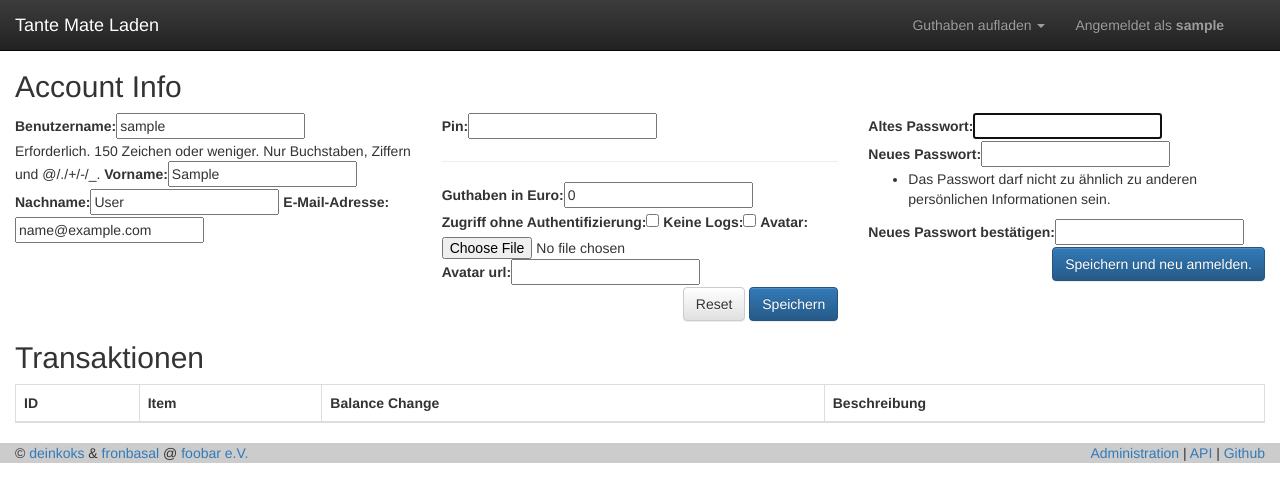
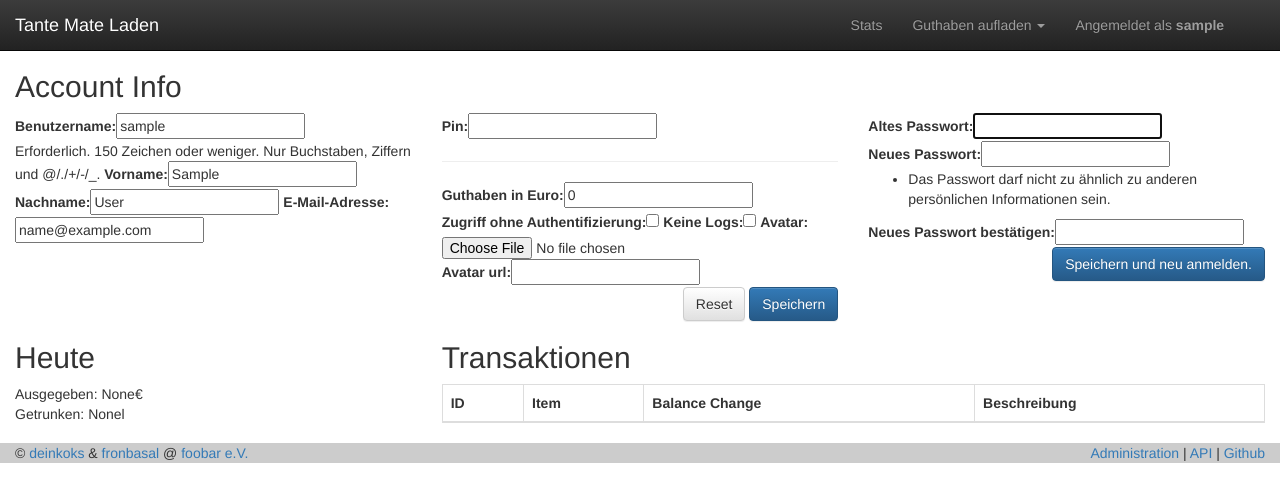
Before and after one commit to c3e/TanteMateLaden, a Django app: page /account/ in a window 1280 px wide. Shown: the top 502 px of the page. Run offline with Django 3.2, Linux system fonts and the light colour scheme; the visitor is signed in with stand-in values (Sample User, id 1); data that the repository does not hold is empty; parts of the project's set-up code (start-up, migrations or seed data) failed here and were passed over; some libraries are stand-ins or nearby versions; some web fonts are replaced.

Commit message:
basic user statistics & transaction log

```diff
--- a/TanteMateLaden/store/models.py
+++ b/TanteMateLaden/store/models.py
@@ -3,6 +3,7 @@ from django.contrib.auth.hashers import make_password, check_password
 from django.contrib.auth.models import User
 from django.db.models.signals import post_save
 from django.dispatch import receiver
+from django.utils import timezone
 from decimal import Decimal, InvalidOperation
 
 
@@ -79,6 +80,20 @@ class Account(models.Model):
 
         return check_password(raw_pin, self.pin, setter)
 
+    def last_day(self):
+        now = timezone.now()
+        transactions = self.user.transactionlog_set.filter(date__year=now.year,
+                         date__month=now.month,
+                         date__day=now.day)
+        items = transactions.exclude(item=None)
+        drinks = transactions.exclude(item__drink=None)
+        money_spend = items.aggregate(models.Sum('balance_change'))['balance_change__sum']
+        drinks = {'transactions': drinks}
+        drinks['volume'] = drinks['transactions'].aggregate(models.Sum('item__drink__volume'))['item__drink__volume__sum']
+        return {'transactions': transactions, 'spend': money_spend, 'drinks':drinks}
+
+
+
 
 # hook to the create/save methods of auth.models.User
 @receiver(post_save, sender=User)
--- a/TanteMateLaden/store/templates/layout.html
+++ b/TanteMateLaden/store/templates/layout.html
@@ -40,6 +40,7 @@
         <div id="navbar" class="navbar-collapse collapse">
           {% if request.user.is_authenticated %}
             <ul class="nav navbar-nav navbar-right">
+              <li><a href="{% url 'stats' %}">Stats</a></li>
               <li class="dropdown">
                 <a href="#" class="dropdown-toggle" data-toggle="dropdown" role="button" aria-haspopup="true" aria-expanded="false">Guthaben aufladen <span class="caret"></span></a>
                 <ul class="dropdown-menu">
@@ -56,11 +57,11 @@
               </li>
               <li><a href="{% url 'account-index' %}">
                 {% if request.user.account.avatar %}
-  <img src="{{ request.user.account.avatar.url }}" style="
-  max-height: 48px;
-  margin-top: -15px;
-  margin-bottom: -15px;
-  ">{% endif %}
+                <img src="{{ request.user.account.avatar.url }}" style="
+                max-height: 48px;
+                margin-top: -15px;
+                margin-bottom: -15px;
+                ">{% endif %}
 
 Angemeldet als <b>{{ request.user.username }}</b></a></li>
               <li><a href="{% url 'logout' %}"><i class="glyphicon glyphicon-off"></i></a>
--- a/TanteMateLaden/store/templates/store/account/index.html
+++ b/TanteMateLaden/store/templates/store/account/index.html
@@ -37,6 +37,17 @@
 		</div>
 	</form>
 
+	<div class="row">
+	<div class="col-md-4">
+	<h2>Heute</h2>
+	<p>
+	{% with request.user.account.last_day as stats %}
+	Ausgegeben: {{stats.spend}}€<br>
+	Getrunken: {{stats.drinks.volume}}l
+	</p>
+	{% endwith %}
+	</div>
+	<div class="col-md-8">
 	<h2>Transaktionen</h2>
 	<table class="table table-bordered">
 	<thead>
@@ -56,4 +67,6 @@
 	{% endfor %}
 	</tbody>
 	</table>
+	</div>
+	</div>
 {% endblock %}
--- a/TanteMateLaden/store/views.py
+++ b/TanteMateLaden/store/views.py
@@ -6,7 +6,7 @@ from django.contrib.auth import login, authenticate
 from django.contrib.auth.forms import UserCreationForm, UserChangeForm, PasswordChangeForm
 from django.http import Http404
 from django.db.models import Count, Avg
-from django.shortcuts import render, redirect
+from django.shortcuts import render, redirect, reverse
 
 from rest_framework import viewsets, status
 from rest_framework.decorators import api_view, permission_classes, detail_route
@@ -135,7 +135,7 @@ def signup(request):
             raw_password = form.cleaned_data.get('password1')
             user = authenticate(username=username, password=raw_password)
             login(request, user)
-            return redirect('/')
+            return redirect(reverse('index'))
     else:
         form = UserCreationForm()
     return render(request, 'registration/signup.html', {'form': form})
@@ -150,38 +150,40 @@ def indexView(request):
 
 
 def accountView(request):
-    userform = UserForm(instance=request.user, prefix="user")
-    accountform = AccountForm(instance=request.user.account, prefix="acc")
-    pwform = PasswordChangeForm(request.user, prefix="pw")
-    pinform = PinChangeForm(prefix="pin")
-    transactions = request.user.transactionlog_set.order_by('-id')
-    if request.method == 'POST':
-        if 'user-username' in request.POST:
-            userform = UserForm(request.POST, instance=request.user, prefix="user")
-            accountform = AccountForm(request.POST, request.FILES, instance=request.user.account, prefix="acc")
-            pinform = PinChangeForm(request.POST, prefix="pin")
-            if userform.has_changed() and userform.is_valid():
-                userform.save()
-            if accountform.has_changed() and accountform.is_valid():
-                accountform.save()
-                messages.success(request, 'Benutzerprofil aktualisiert')
-            if pinform.has_changed() and pinform.is_valid():
-                pin = pinform.cleaned_data['pin']
-                request.user.account.set_pin(pin)
-                messages.success(request, 'Neuer Pin gespeichert')
-        else:
-            pwform = PasswordChangeForm(request.user,request.POST, prefix="pw")
-            if pwform.is_valid():
-                pwform.save()
-                messages.success(request, 'Neues Passwort gespeichert')
-
-    # set balance read only
-    accountform.fields['balance'].widget.attrs['readonly'] = True
-    return render(request, 'store/account/index.html', {'userform': userform,
-                                                        'accform': accountform,
-                                                        'pwform': pwform,
-                                                        'pinform': pinform,
-                                                        'transactions': transactions})
+    if request.user.is_authenticated():
+        userform = UserForm(instance=request.user, prefix="user")
+        accountform = AccountForm(instance=request.user.account, prefix="acc")
+        pwform = PasswordChangeForm(request.user, prefix="pw")
+        pinform = PinChangeForm(prefix="pin")
+        transactions = request.user.transactionlog_set.order_by('-id')
+        if request.method == 'POST':
+            if 'user-username' in request.POST:
+                userform = UserForm(request.POST, instance=request.user, prefix="user")
+                accountform = AccountForm(request.POST, request.FILES, instance=request.user.account, prefix="acc")
+                pinform = PinChangeForm(request.POST, prefix="pin")
+                if userform.has_changed() and userform.is_valid():
+                    userform.save()
+                if accountform.has_changed() and accountform.is_valid():
+                    accountform.save()
+                    messages.success(request, 'Benutzerprofil aktualisiert')
+                if pinform.has_changed() and pinform.is_valid():
+                    pin = pinform.cleaned_data['pin']
+                    request.user.account.set_pin(pin)
+                    messages.success(request, 'Neuer Pin gespeichert')
+            else:
+                pwform = PasswordChangeForm(request.user,request.POST, prefix="pw")
+                if pwform.is_valid():
+                    pwform.save()
+                    messages.success(request, 'Neues Passwort gespeichert')
+        # set balance read only
+        accountform.fields['balance'].widget.attrs['readonly'] = True
+        return render(request, 'store/account/index.html', {'userform': userform,
+                                                            'accform': accountform,
+                                                            'pwform': pwform,
+                                                            'pinform': pinform,
+                                                            'transactions': transactions})
+    else:
+        return redirect(reverse('index'))
 
 def statsView(request):
     total_logs = TransactionLog.objects.count()
```
